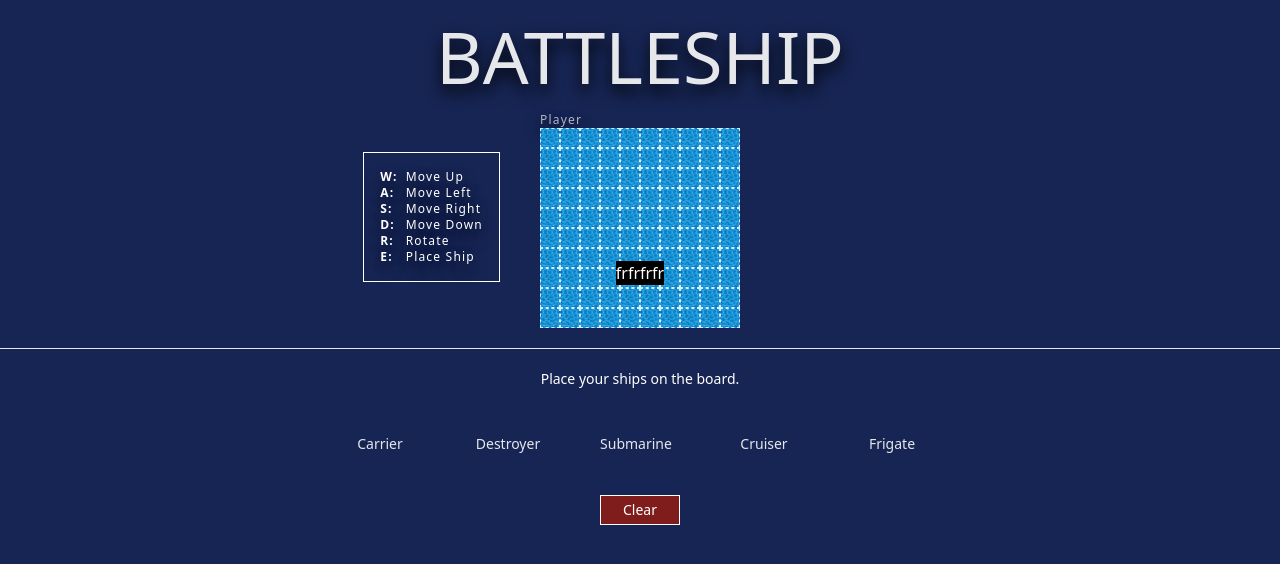
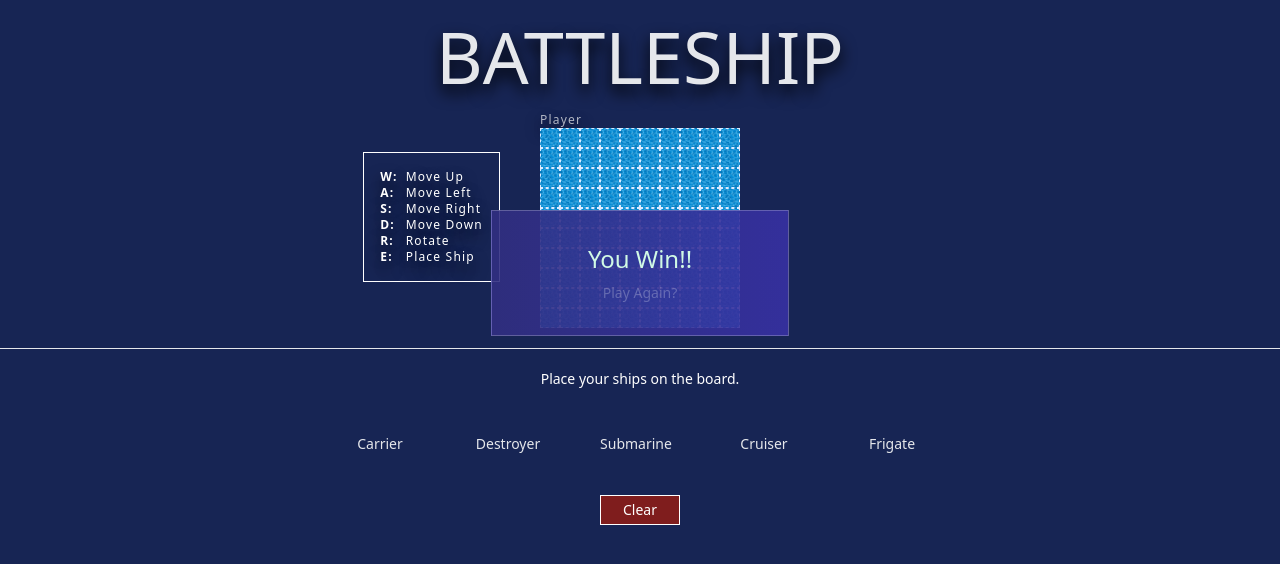
Before and after one commit to Naamee/battleship, a Vue app: page /battle in a window 1280 px wide. Shown: the top 564 px of the page. Built offline with nearby package versions, Linux system fonts and the light colour scheme.

Commit message:
added win notification box

```diff
--- a/src/components/GameEnd.vue
+++ b/src/components/GameEnd.vue
@@ -1,5 +1,7 @@
 <template>
-    <div class="flex items-center justify-center bg-black">
-        <p class="text-white">frfrfrfr</p>
+    <div class="flex flex-col items-center justify-center bg-gradient-to-r from-indigo-900/90 to-indigo-800/90 py-8 px-24 border border-gray-100/25">
+        <p class="text-emerald-100 text-2xl">You Win!!</p>
+        <!-- <p class="text-white">Wow! You Lost!?</p> -->
+        <button class="text-white/50 text-sm mt-2 animate-pulse hover:underline hover:animate-none hover:text-white">Play Again?</button>
     </div>
 </template>
```
